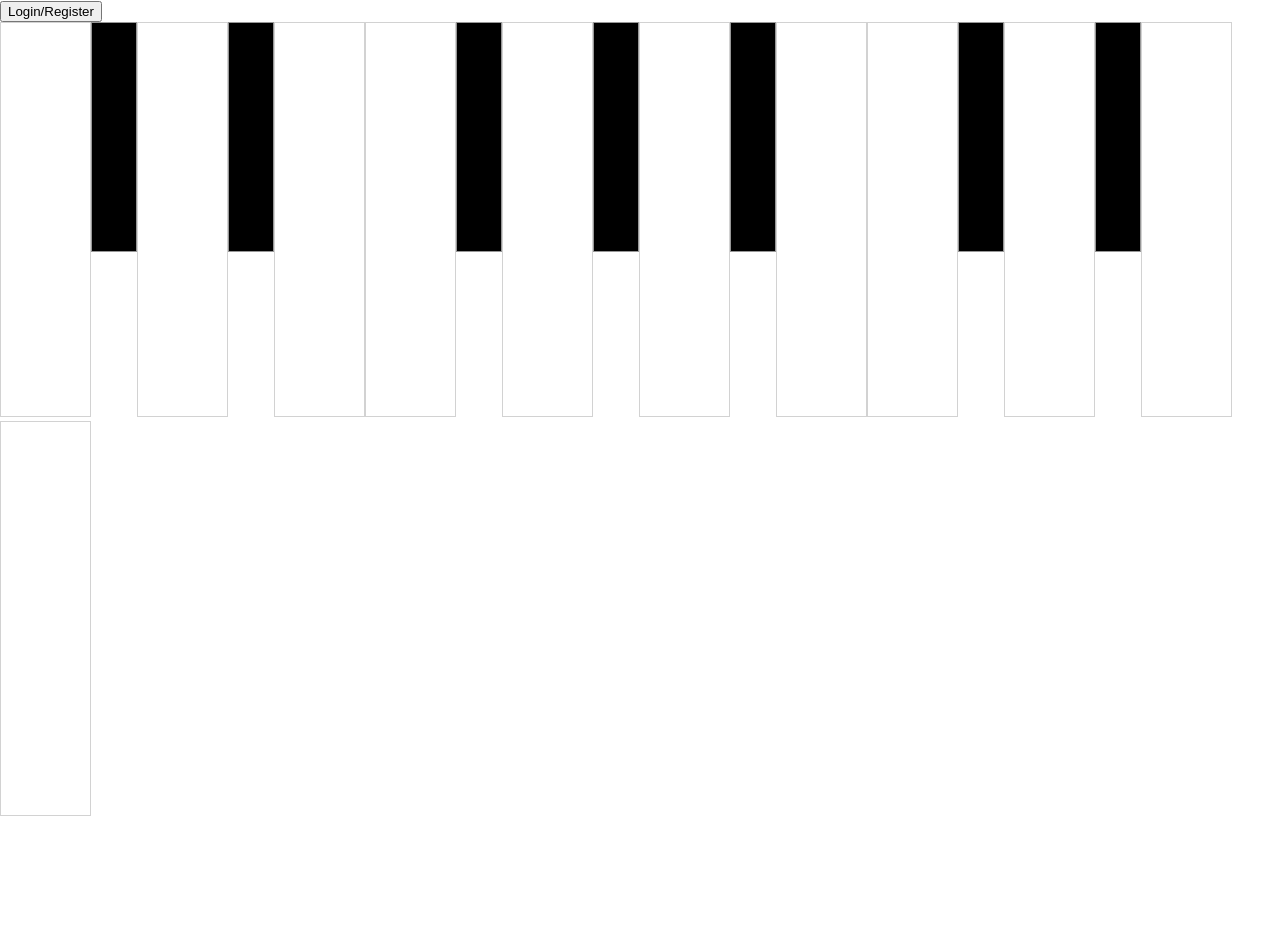
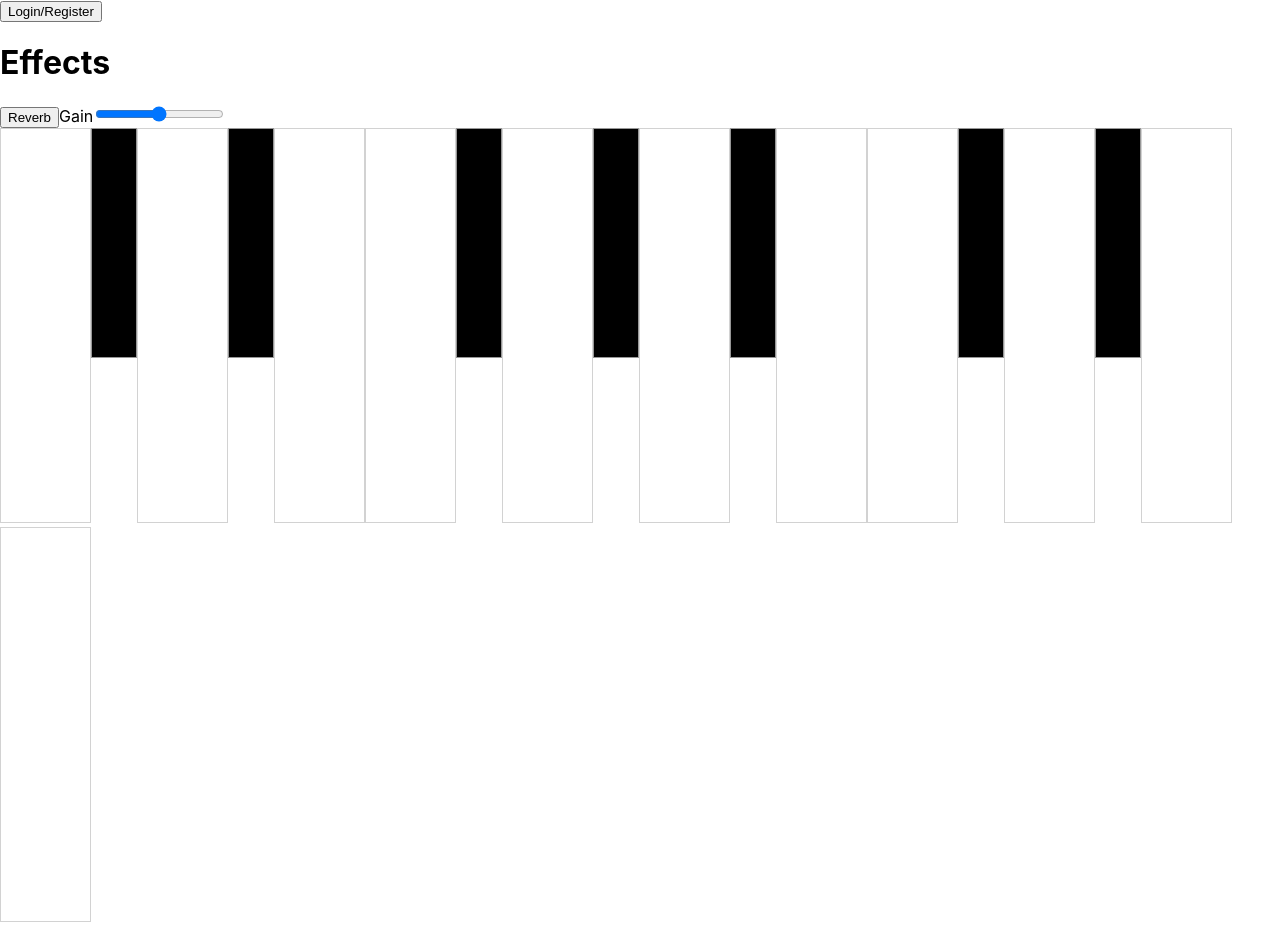
Before and after one commit to maxcroy1/react-synth, a React (Create React App) app: page / in a window 1280 px wide. Before the commit the page ends 820 px from the top, so only its background shows below. Built offline with nearby package versions, Linux system fonts and the light colour scheme.

Commit message:
added effects states

```diff
--- a/src/components/SynthA.js
+++ b/src/components/SynthA.js
@@ -1,8 +1,31 @@
 import React from 'react';
-import { AMSynth } from 'tone';
+import { AMSynth, Reverb } from 'tone';
 import Keyboard from './Keyboard'
+import Effects from '../containers/Effects'
 
 export default class SynthA extends React.Component {
+
+  state={
+    reverb: false,
+    gain: 50
+}
+
+handleReverb = () => {
+    this.setState(previousState => {
+        return {
+            reverb: !previousState.reverb
+        }
+    })
+    if (this.state.reverb){
+
+    } else {
+
+    }
+}
+
+gainSlider = (e) => {
+    this.setState({gain: e.target.value})
+}
 
 componentDidMount() {
     const synth = new AMSynth().toDestination();
@@ -43,6 +66,7 @@ componentDidMount() {
   render() {
       return (
           <div>
+            <Effects handleReverb={this.handleReverb} gainSlider={this.gainSlider} gain={this.state.gain}/>
             <Keyboard />
           </div>
       )
--- /dev/null
+++ b/src/containers/Effects.js
@@ -0,0 +1,15 @@
+import React from 'react';
+
+export default class Effects extends React.Component{
+
+    render(){
+        return(
+            <div>
+                <h1>Effects</h1>
+                <button onClick={this.props.handleReverb}>Reverb</button>
+                <label>Gain</label>
+                <input type="range" min="1" max="100" value={this.props.gain} class="slider" id="Gain" onChange={this.props.gainSlider}></input>
+            </div>
+        )
+    }
+}
```
